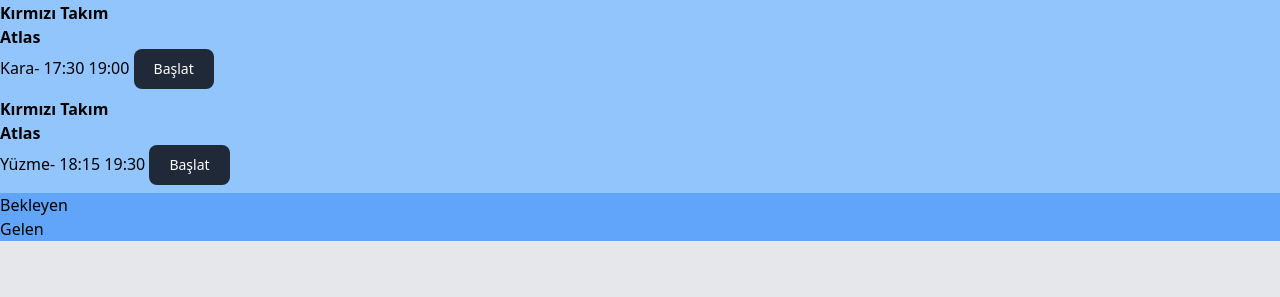
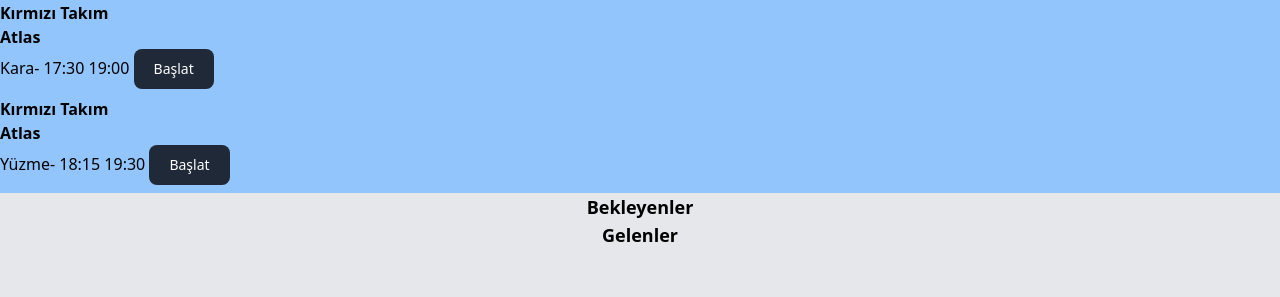
Before and after one commit to ozztozz/alpha_django, a Django app: page /takim/antrenman_yap/ in a window 1280 px wide. Shown: the part 239-536 px from the top of the page. Run offline with Django 5.2, Linux system fonts and the light colour scheme; data comes from the database, SQL or seed files in the repository; some libraries are stand-ins or nearby versions.

Commit message:
sekil toplandi

```diff
--- a/alpha/takim/templates/antrenman.html
+++ b/alpha/takim/templates/antrenman.html
@@ -36,18 +36,18 @@
     </div>
     {% endfor %}
 </div>
-<div class="grid-rows-2 m-10 gap-10">
+<div class="grid-rows-2 gap-10">
     <div>
-        <h1 class="block bg-blue-400">Bekleyen</h1>
+        <h1 class="block bg-red-400 text-lg font-semibold text-center">Bekleyenler</h1>
 
-        <div class="flex gap-6 m-6 justify-center items-center" id="takim"></div>
+        <div class="flex m-6 justify-center items-center" id="takim"></div>
     </div>
 
 
     <div>
-        <h1 class="block bg-blue-400">Gelen</h1>
+        <h1 class="block bg-green-400 text-lg font-semibold text-center">Gelenler</h1>
 
-        <div class="flex gap-6 m-6 justify-center items-center" id="giren"></div>
+        <div class="flex m-6 justify-center items-center" id="giren"></div>
     </div>
 </div>
 
```
Also changed, not shown: alpha/takim/templates/sporcu_antrenman.html (+6 -6 lines).
